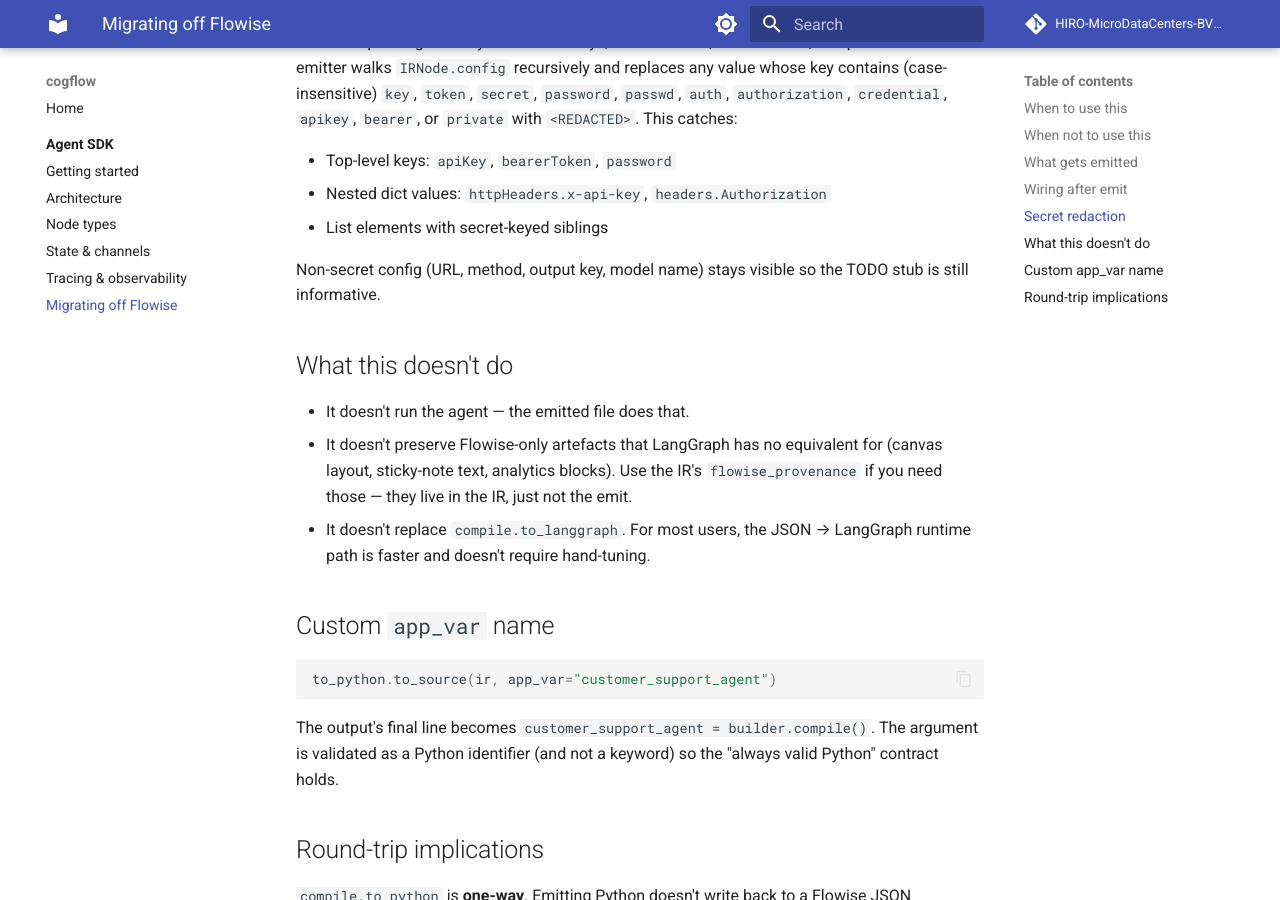
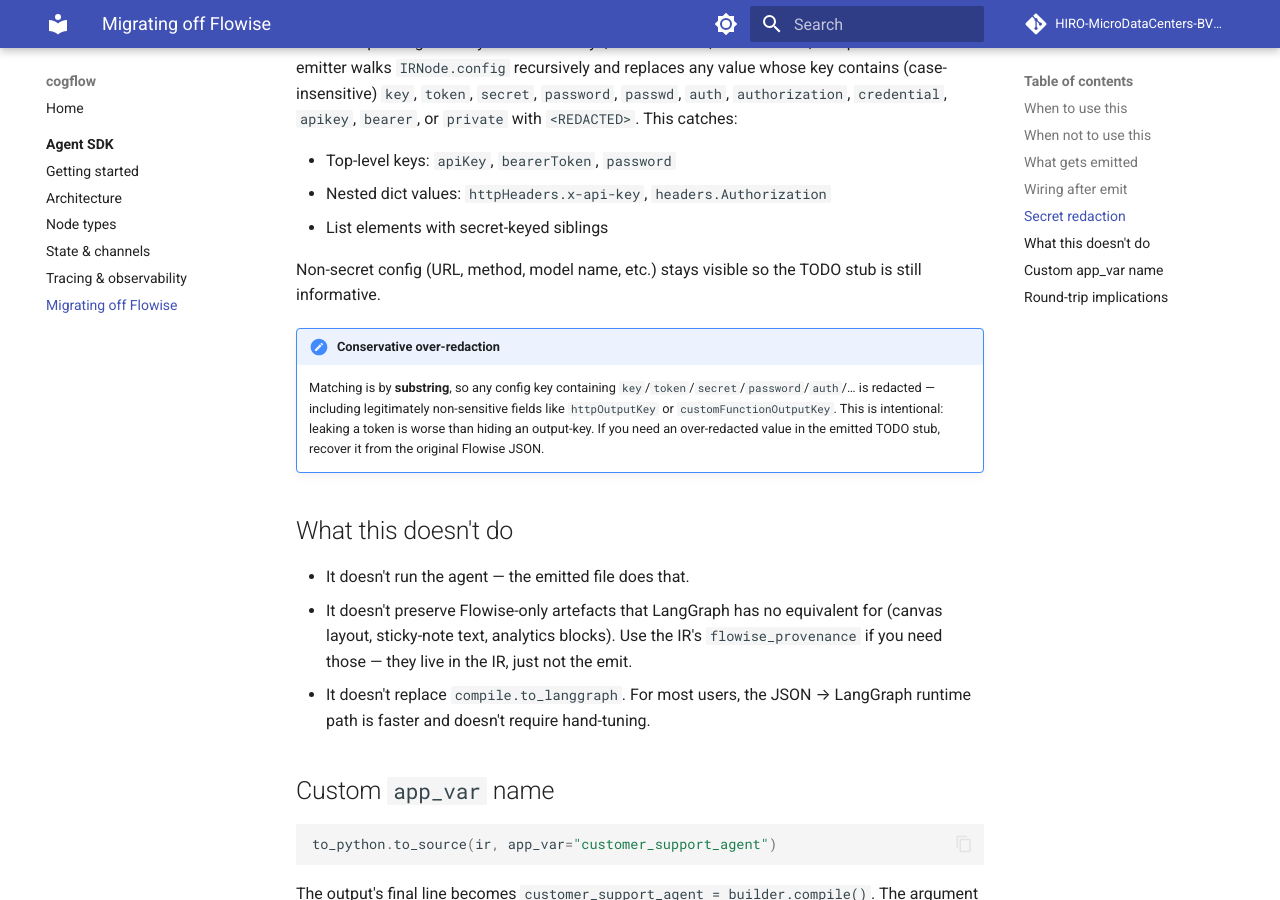
Before and after one commit to HIRO-MicroDataCenters-BV/cogflow, an MkDocs documentation site: the page built from docs/agent/migration.md, in a window 1280 px wide and 900 px high, scrolled down 1947 px. Built offline with MkDocs 1.6.1 and Material for MkDocs 9.7.7, drawn with Linux system fonts in a browser that asks for light colours; comment, search, counter and statistics services are not loaded.

```diff
--- a/docs/agent/migration.md
+++ b/docs/agent/migration.md
@@ -87,8 +87,17 @@ catches:
 - Nested dict values: `httpHeaders.x-api-key`, `headers.Authorization`
 - List elements with secret-keyed siblings
 
-Non-secret config (URL, method, output key, model name) stays visible
-so the TODO stub is still informative.
+Non-secret config (URL, method, model name, etc.) stays visible so the
+TODO stub is still informative.
+
+!!! note "Conservative over-redaction"
+
+    Matching is by **substring**, so any config key containing
+    `key`/`token`/`secret`/`password`/`auth`/… is redacted — including
+    legitimately non-sensitive fields like `httpOutputKey` or
+    `customFunctionOutputKey`. This is intentional: leaking a token is
+    worse than hiding an output-key. If you need an over-redacted value
+    in the emitted TODO stub, recover it from the original Flowise JSON.
 
 ## What this doesn't do
 
```
Also changed, not shown: docs/agent/nodes.md (+9 -3 lines), docs/agent/state.md (+8 -2 lines).
